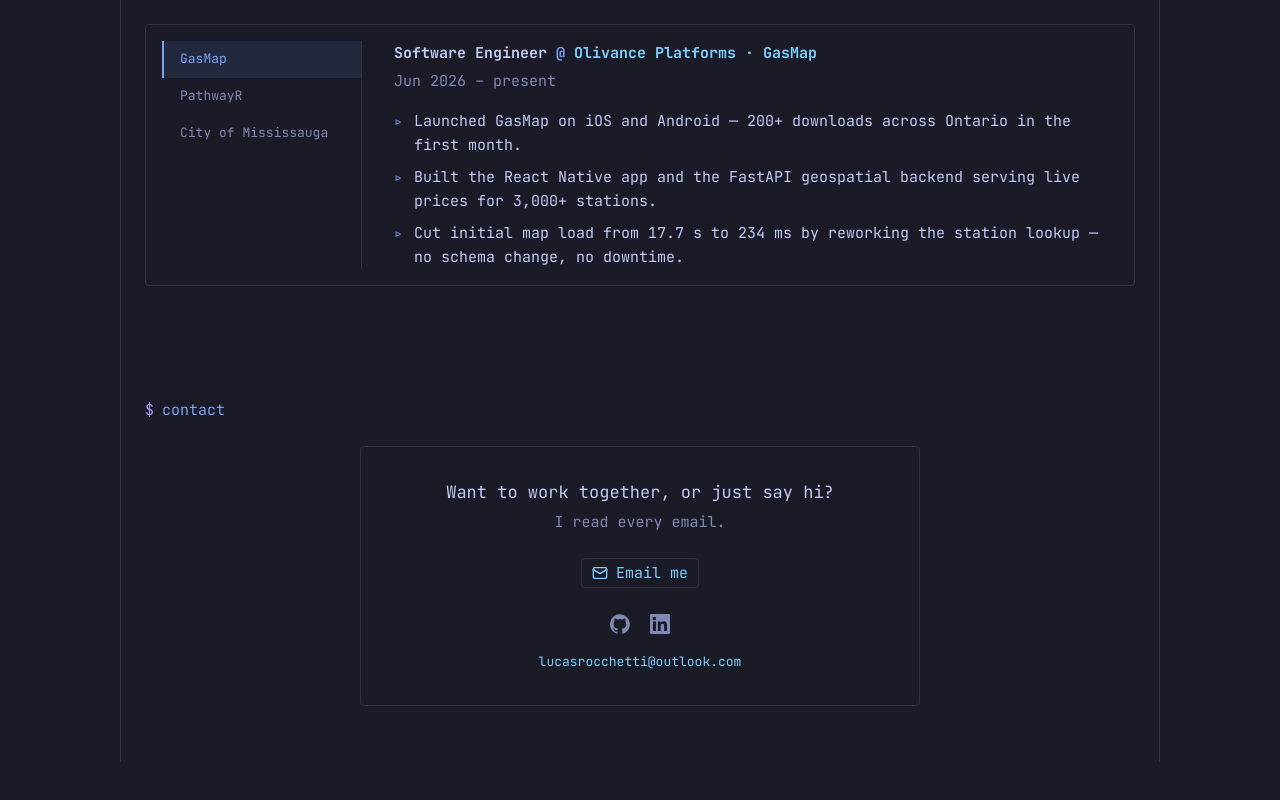
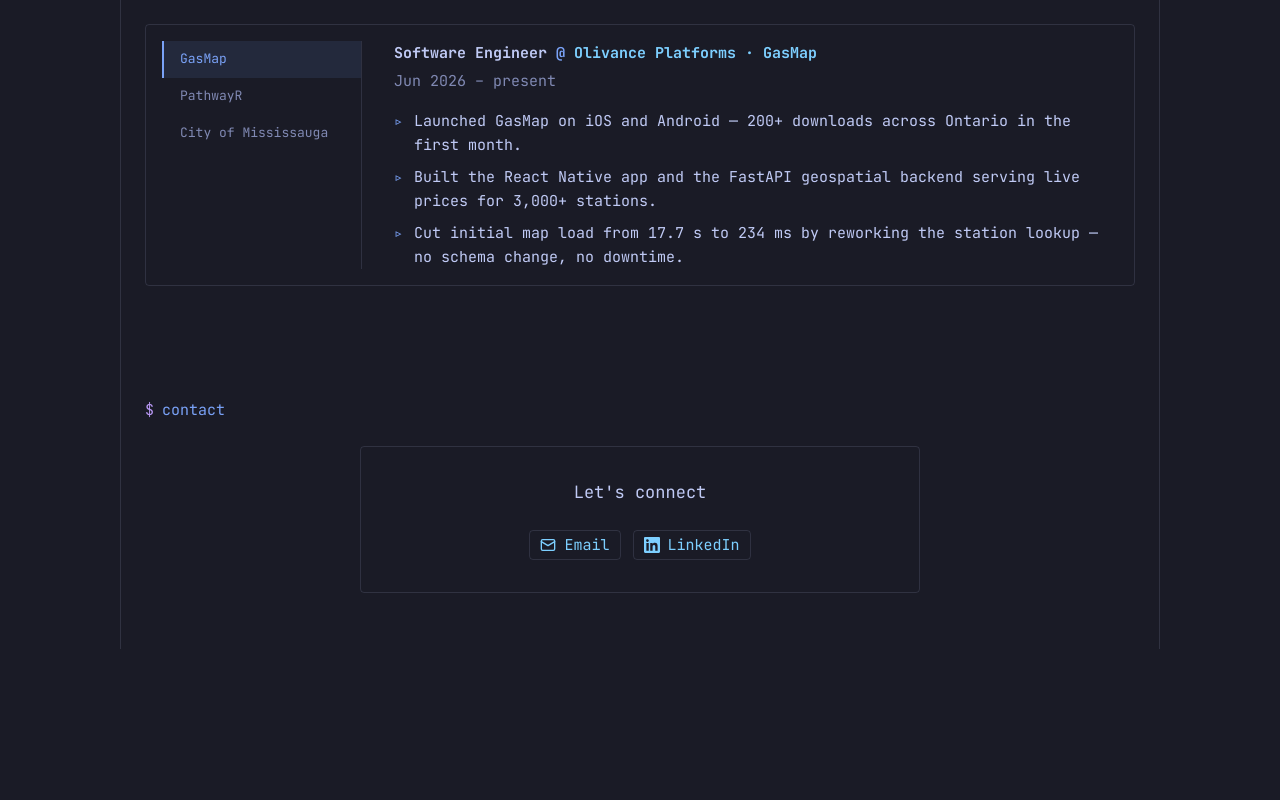
Before and after one commit to rocchettilucas/portfolio, a Next.js app: page / in a window 1280 px wide. Shown: the part 1802-2602 px from the top of the page. After the commit the page ends 2491 px from the top, so only its background shows below. Built offline with nearby package versions, Linux system fonts and the light colour scheme.

Commit message:
style(v2.1): contact — Let's connect, email + LinkedIn buttons

```diff
--- a/components/Contact.tsx
+++ b/components/Contact.tsx
@@ -1,6 +1,6 @@
 import Box from "@/components/terminal/Box";
 import Section from "@/components/terminal/Section";
-import { GitHubIcon, LinkedInIcon, MailIcon } from "@/components/icons";
+import { LinkedInIcon, MailIcon } from "@/components/icons";
 import { site, socialHref } from "@/lib/site";
 
 /**
@@ -19,37 +19,17 @@
           is short and centred, and 16px around it reads as a cramped card. */}
       <Box className="mx-auto max-w-[560px]" padding="none">
         <div className="p-8 text-center">
-          <p className="text-[17px]">Want to work together, or just say hi?</p>
-          <p className="mt-1 text-muted-strong">I read every email.</p>
-          <a className="btn mt-6" href={`mailto:${site.email}`}>
-            <MailIcon width={16} height={16} aria-hidden />
-            Email me
-          </a>
-          {/* The same 24px targets around 20px glyphs the top bar uses, so the two rows of
-              social icons are one control at two sizes rather than two designs. */}
-          <p className="mt-6 flex items-center justify-center gap-4">
-            <a
-              href={socialHref("GitHub")}
-              aria-label="GitHub"
-              target="_blank"
-              rel="noopener noreferrer"
-              className="inline-flex h-6 w-6 items-center justify-center text-muted-strong hover:text-fg"
-            >
-              <GitHubIcon width={20} height={20} />
+          <p className="text-[17px]">Let&apos;s connect</p>
+          {/* Two ways in, both as buttons, both the same weight: no ranking of email over
+              LinkedIn, no address to copy — the buttons are the address. */}
+          <p className="mt-6 flex flex-wrap items-center justify-center gap-3">
+            <a className="btn" href={`mailto:${site.email}`}>
+              <MailIcon width={16} height={16} aria-hidden />
+              Email
             </a>
-            <a
-              href={socialHref("LinkedIn")}
-              aria-label="LinkedIn"
-              target="_blank"
-              rel="noopener noreferrer"
-              className="inline-flex h-6 w-6 items-center justify-center text-muted-strong hover:text-fg"
-            >
-              <LinkedInIcon width={20} height={20} />
-            </a>
-          </p>
-          <p className="mt-4 text-[13px] text-muted-strong">
-            <a href={`mailto:${site.email}`} className="text-cyan">
-              {site.email}
+            <a className="btn" href={socialHref("LinkedIn")} target="_blank" rel="noopener noreferrer">
+              <LinkedInIcon width={16} height={16} aria-hidden />
+              LinkedIn
             </a>
           </p>
         </div>
```
